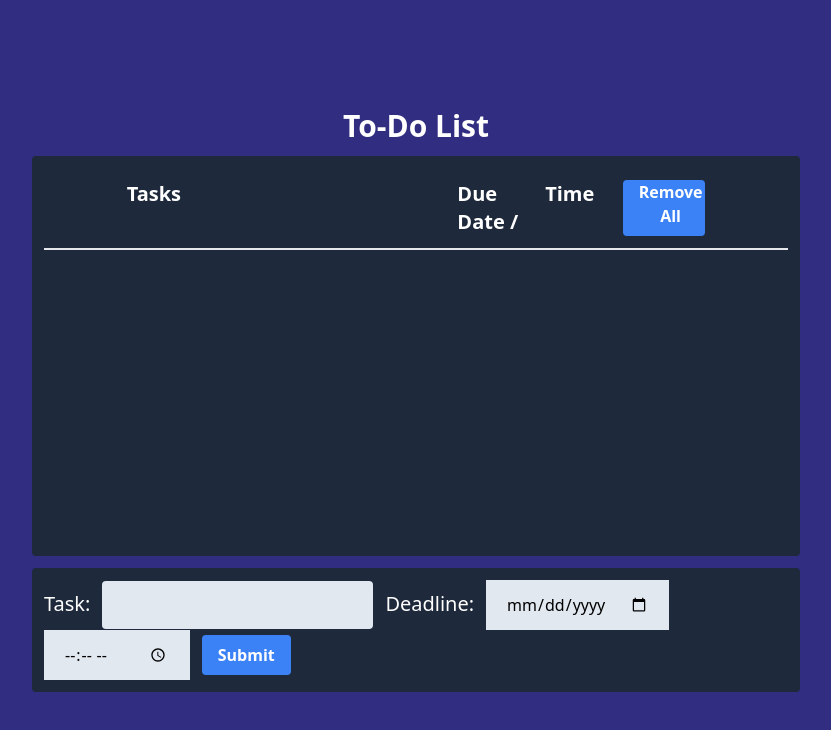
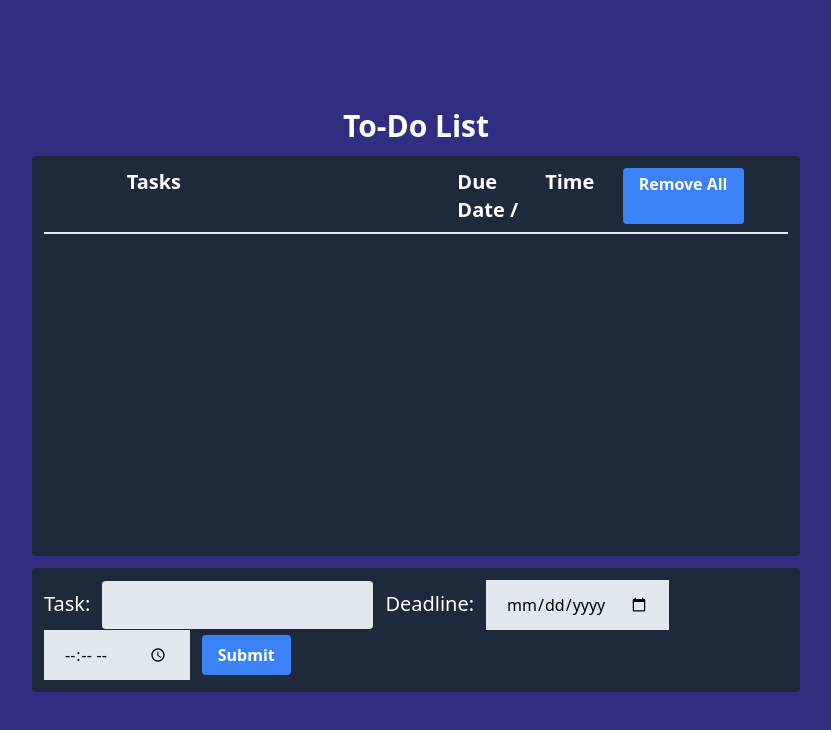
Before and after one commit to rushit163/To-Do-List, a React (Create React App) app: page / in a window 1280 px wide. Shown: the top 730 px of the page, without its empty margins (224-1055 px from the left). Built offline with nearby package versions, Linux system fonts and the light colour scheme.

Commit message:
Single Delete and delete all added

```diff
--- a/src/App.js
+++ b/src/App.js
@@ -27,8 +27,11 @@ const App = () => {
     const editTask = ()=>{
 
     }
-    const DeleteTask = ()=>{
-
+    const DeleteTask = (id)=>{
+      setLists(lists.filter(list=>list.id !== id))
+    }
+    const removeAll = ()=>{
+      setLists([])
     }
     const displayList = lists.map(list =>
     <Todo key={list.id} list={list} editTask = {editTask} DeleteTask={DeleteTask}/>
@@ -39,12 +42,12 @@ const App = () => {
         <div className='text-white text-3xl font-bold'>To-Do List</div>
       </div>
       <div className='static min-w-[50vw] max-w-[60vw] min-h-[50vh] max-h-[60vh] overflow-y-scroll bg-slate-800 p-3 rounded m-3'>
-        <div className='sticky grid grid-cols-9  border-b-2 mb-3 py-3'>
+        <div className='sticky grid grid-cols-9  border-b-2 mb-3 pb-2 justify-items-start '>
           <div className='col-span-1'></div>
           <div className='col-span-4 font-semibold text-xl font-bold text-white'>Tasks</div>
           <div className='col-span-1 text-xl font-bold text-white'>Due Date&nbsp;/</div>
           <div className='col-span-1 text-xl font-bold text-white'>&nbsp;Time</div>
-          <div className='col-span-1 bg-blue-500 hover:bg-blue-700 text-white px-4 rounded font-semibold'><button>Remove All</button></div>
+          <div className='col-span-1 bg-blue-500 hover:bg-blue-700 text-white px-4 py-1 rounded font-semibold'><button onClick={removeAll}>Remove&nbsp;All</button></div>
         </div>
         {displayList}
       </div>
--- a/src/component/Todo.js
+++ b/src/component/Todo.js
@@ -1,6 +1,6 @@
 import React from 'react'
 
-const Todo = ({list}) => {
+const Todo = ({list,editTask,DeleteTask}) => {
     const currentDate = ()=>{
         const date = new Date();
         let day = date.getDate();
@@ -15,7 +15,7 @@ const Todo = ({list}) => {
         <div className='col-span-1'>{list.date === '//' ? ((list.time)? currentDate() : 'No due date'): list.date}</div>
         <div className='col-span-1'>{list.time}</div>
         <div className='col-span-1'><button className='bg-blue-500 hover:bg-blue-700 text-white font-semibold px-4 rounded'>Edit</button></div>
-        <div className='col-span-1'><button className='bg-blue-500 hover:bg-blue-700 text-white font-semibold px-4 rounded'>Delete</button></div>
+        <div className='col-span-1'><button className='bg-blue-500 hover:bg-blue-700 text-white font-semibold px-4 rounded' onClick={()=>DeleteTask(list.id)}>Delete</button></div>
     </div>
   )
 }
--- a/src/component/form.js
+++ /dev/null
@@ -1,16 +0,0 @@
-import React from 'react'
-
-const Form = () => {
-  return (
-    <div>
-        <label htmlFor='task' className='text-xl'>Your Task:</label>
-        <input type='text' name = 'task' id='task' onChange={(e)=>{setData({...data,task : e.target.value})}} value={data.task} className='bg-slate-200 rounded px-5 py-3 mx-3' required></input>
-        <label htmlFor='Date' className='text-xl'>Deadline:</label>
-        <input type='date' id='date' name='date' onChange={(e)=>{setData({...data,date :e.target.value})}} value={data.date} className='bg-slate-200 rounded px-5 py-3 mx-3'></input>
-        <input type='time' name = 'task' id='task' onChange={(e)=>{setData({...data,time : e.target.value})}} value={data.time} className='bg-slate-200 rounded px-5 py-3 mx-3'></input>
-        <button type='Submit' onClick={submitHandler} className='bg-blue-500 hover:bg-blue-700 text-white font-bold py-2 px-4 rounded'>Submit</button>
-    </div>
-  )
-}
-
-export default Form
--- a/src/index.js
+++ b/src/index.js
@@ -9,8 +9,4 @@ root.render(
     <App />
   </React.StrictMode>
 );
-
-// If you want to start measuring performance in your app, pass a function
-// to log results (for example: reportWebVitals(console.log))
-// or send to an analytics endpoint. Learn more: https://bit.ly/CRA-vitals
 reportWebVitals();
```
Also changed, not shown: src/component/Todolist.js (deleted).
